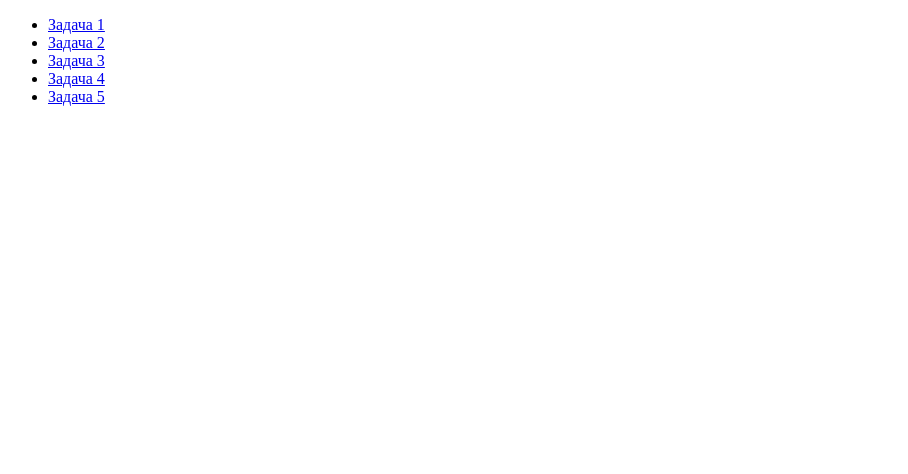
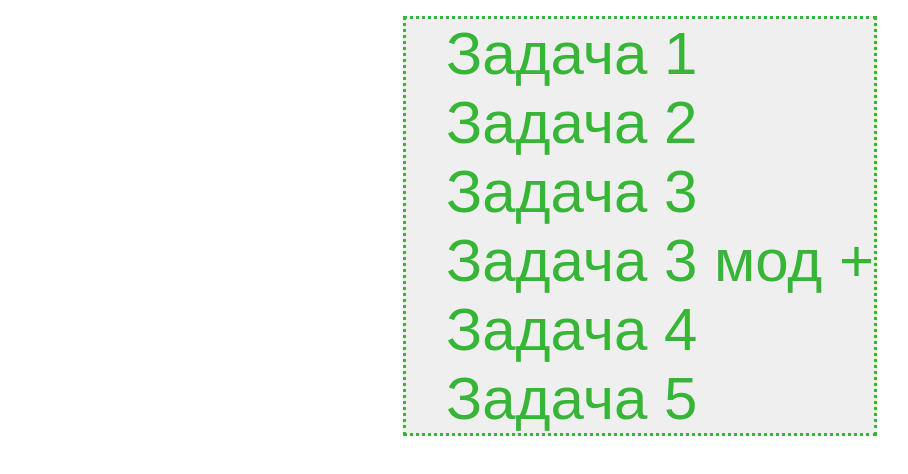
Before and after one commit to Dorigoray/Module8, a plain HTML site: page index.html in a window 1280 px wide. Shown: the whole page, without its empty margins (0-908 px from the left). Drawn offline with Linux system fonts and the light colour scheme.

Commit message:
style alltask

```diff
--- a/index.html
+++ b/index.html
@@ -3,6 +3,7 @@
 <head>
     <meta charset="UTF-8">
     <title>JS-Start</title>
+    <link href="style.css" rel="stylesheet" type="text/css">
 </head>
 <body>
 <ul>
@@ -14,12 +15,15 @@
   </li>
   <li>
     <a href="task3/index.html">Задача 3</a>
+    <li>
+      <a href="task3.mod/index.html">Задача 3 мод +</a>
+    </li>
   </li>
   <li>
     <a href="task4/index.html">Задача 4</a>
   </li>
   <li>
-    <a href="task5fix/">Задача 5</a>
+    <a href="task5fix/index.html">Задача 5</a>
   </li>
 </ul>
 </body>
--- /dev/null
+++ b/style.css
@@ -0,0 +1,31 @@
+body {
+    background-color: rgb(255, 255, 255);
+    background-size: 500% 500%;
+    display: flex;
+    justify-content: center;
+    margin-top: 0%;
+  }
+
+  a {
+    text-decoration:wavy;
+    font-family:fantasy;
+    color: rgb(55, 181, 55);
+    font-size: 60px;
+
+}
+
+ul {
+    list-style:none;
+    background-size:470px 500px;
+    background-color: rgba(240, 239, 239, 0.956);
+    border-style:dotted;
+    border-color: rgb(55, 181, 55);
+}
+
+p {
+    text-decoration:wavy;
+    font-family:fantasy;
+    color: rgb(0, 0, 0);
+    font-size: 30px;
+
+}
--- /dev/null
+++ b/task2/style.css
@@ -0,0 +1,29 @@
+
+body {
+    background-color: rgb(255, 255, 255);
+    background-size: 500% 500%;
+
+    justify-content:left;
+    margin-top: 0%;
+    margin-left: 30%;
+
+  }
+
+
+
+h3 {
+    text-decoration:solid;
+    font-family:fantasy;
+    color: rgb(55, 181, 55);
+    font-size: 30px;
+    cursor:help;
+
+}
+
+p {
+    font-family:Verdana, Geneva, Tahoma, sans-serif;
+    color: rgb(0, 0, 0);
+    font-size: 15px;
+    cursor:pointer;
+
+}
--- a/task3.mod/style.css
+++ b/task3.mod/style.css
@@ -3,6 +3,8 @@
     height: 100px;
     border-radius: 50%;
     background: black;
+    margin-left: 40%;
+    margin-top: 10%;
 }
 
 #trafficLight2 {
@@ -10,10 +12,12 @@
     height: 100px;
     border-radius: 50%;
     background: black;
+    margin-left: 40%;
 }
 #trafficLight3 {
     width: 100px;
     height: 100px;
     border-radius: 50%;
     background: black;
+    margin-left: 40%;
 }
--- a/task3/style.css
+++ b/task3/style.css
@@ -3,4 +3,8 @@
     height: 100px;
     border-radius: 50%;
     background: black;
+    justify-content:left;
+    margin-top: 10%;
+    margin-left: 40%;
+
 }
--- /dev/null
+++ b/task4/style.css
@@ -0,0 +1,8 @@
+a {
+    text-decoration:line;
+    font-family:fantasy;
+    color: rgb(55, 181, 55);
+    font-size: 20px;
+
+
+}
```
Also changed, not shown: task1/index.html (+1 -0 lines), task2/index.html (+1 -0 lines), task4/index.html (+1 -0 lines).
